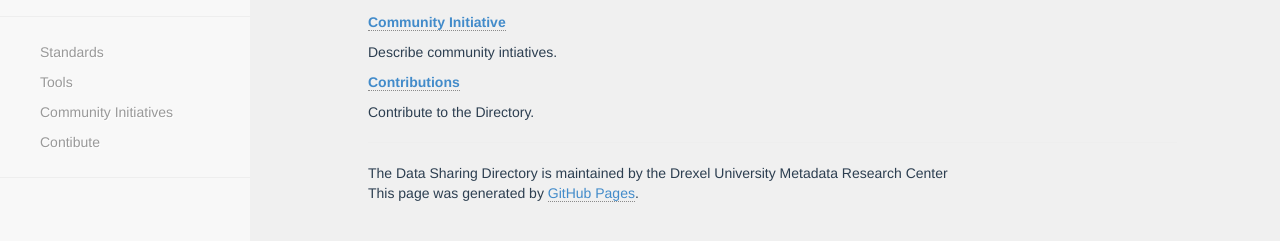
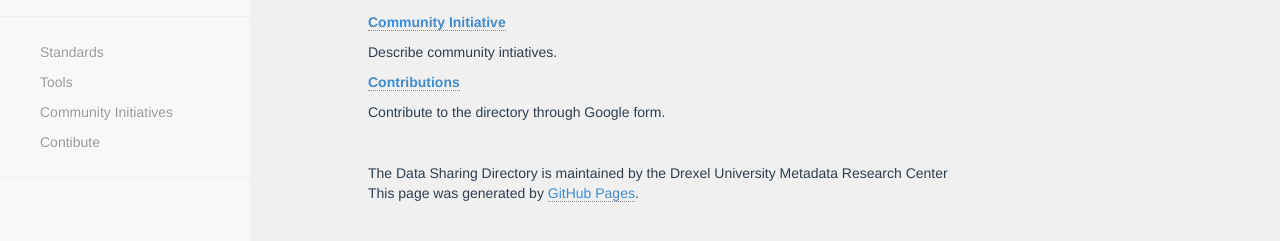
Before and after one commit to metadata-research/data-sharing-directory, a Jekyll site: the page built from about/index.md, in a window 1280 px wide. Shown: the part 258-499 px from the top of the page. Built offline with Jekyll 4.4.1, drawn with Linux system fonts in a browser that asks for light colours; nearby versions of some CDN libraries.

Commit message:
Update index.md

```diff
--- a/about/index.md
+++ b/about/index.md
@@ -12,18 +12,18 @@
 
 ## Getting Started
 
-[__Standard__]({{ site.baseurl }}/standards/add.html)
+[__Standard__]({{ site.baseurl }}/standards/index.html)
 
 Describe standards.
 
-[__Tools__]({{ site.baseurl }}/tools/add.html)
+[__Tools__]({{ site.baseurl }}/tools/index.html)
 
 Describe tools.
 
-[__Community Initiative__]({{ site.baseurl }}/extensions/add.html)
+[__Community Initiative__]({{ site.baseurl }}/extensions/index.html)
 
 Describe community intiatives.
 
-[__Contributions__]({{ site.baseurl }}/contribute/add.html)
+[__Contributions__](https://docs.google.com/forms/d/e/1FAIpQLScWOf_q5n_mwTN19ovMy4L9MOsmR2fSMBVSfofO8HEIDxzTXQ/viewform?usp=sf_link)
 
-Contribute to the Directory.
+Contribute to the directory through Google form.
```
